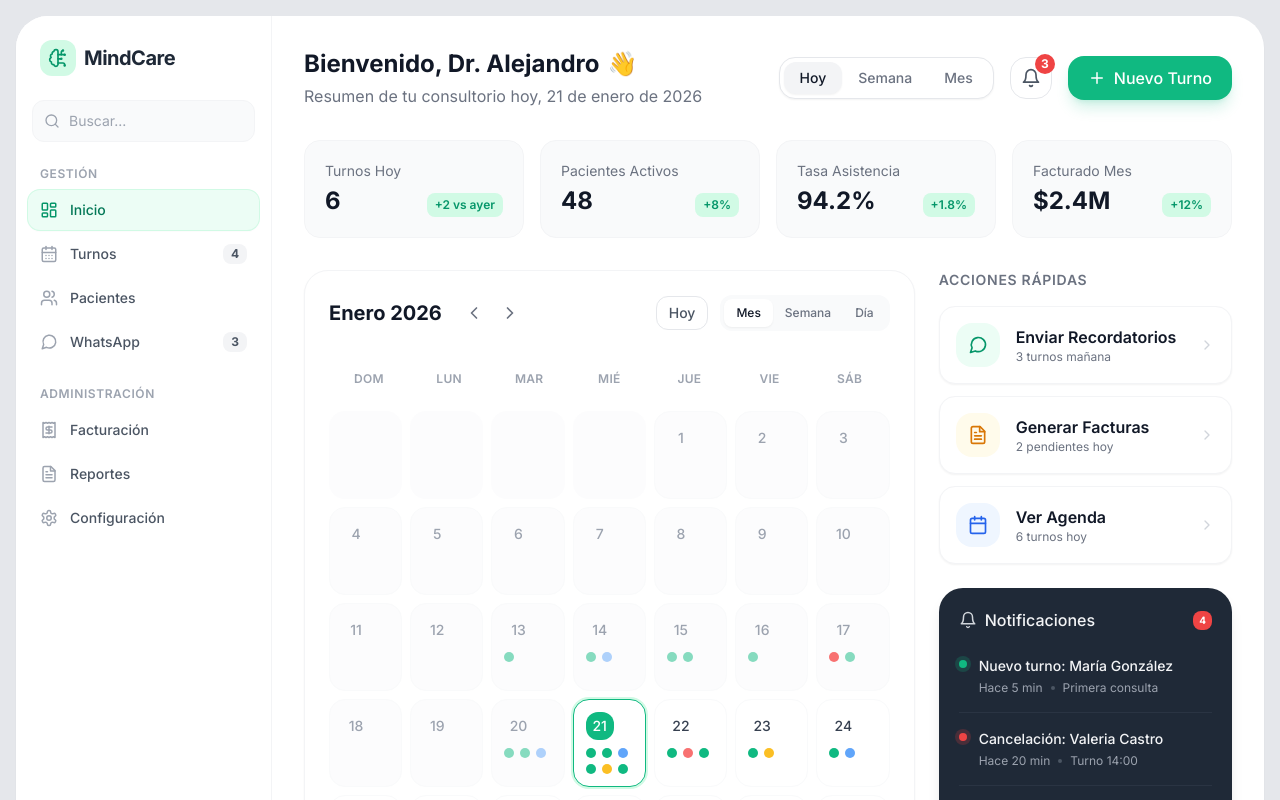
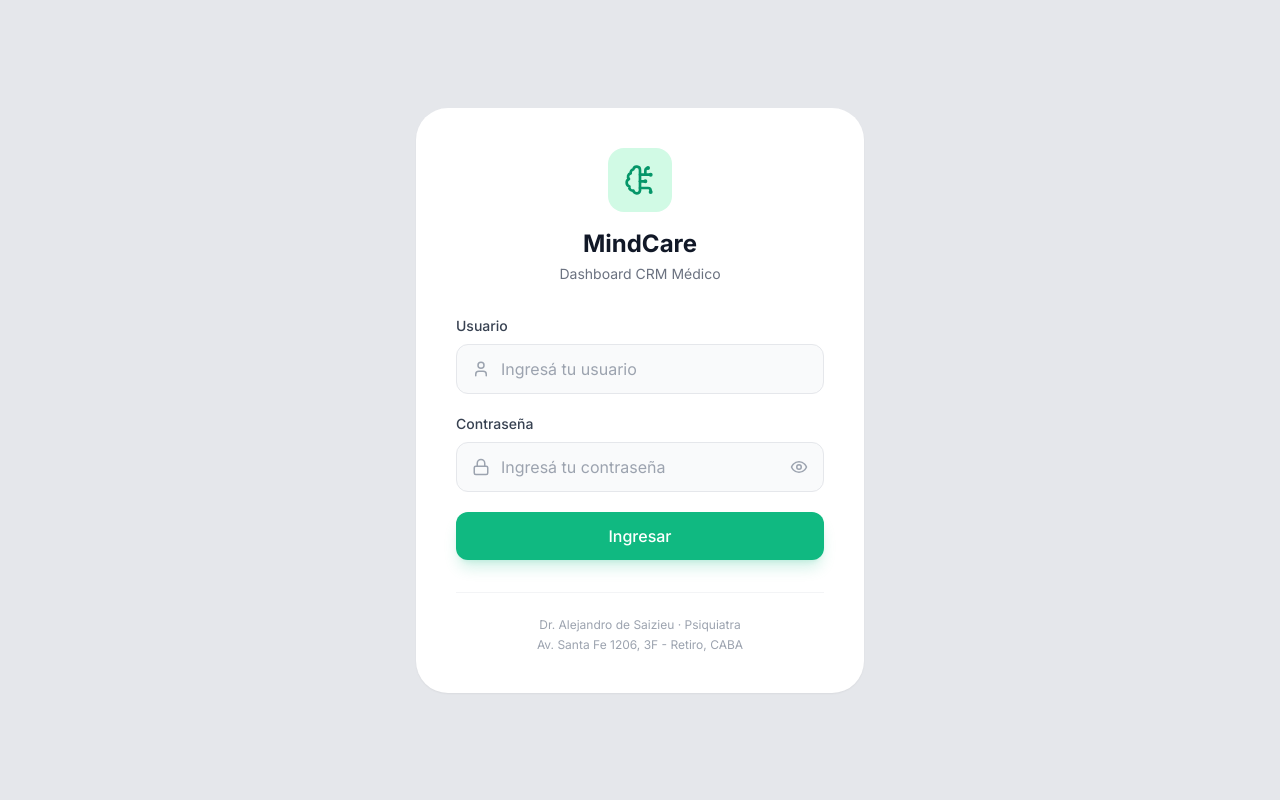
Before and after one commit to aidaptivecom-pixel/CRM-MEDICO, a React (Vite) app: page / in a window 1280 px wide. Shown: the top 800 px of the page. Built offline with nearby package versions, Linux system fonts and the light colour scheme.

Commit message:
feat: agregar página de login
- LoginPage con diseño consistente
- Usuario: alejandro / Contraseña: 1234
- Persistencia con localStorage
- Botón logout funcional en sidebar
- Loading state y mensajes de error

```diff
--- a/src/App.tsx
+++ b/src/App.tsx
@@ -1,4 +1,4 @@
-import { useState } from 'react';
+import { useState, useEffect } from 'react';
 import Sidebar from './components/Sidebar';
 import Header from './components/Header';
 import StatCard from './components/StatCard';
@@ -8,6 +8,7 @@ import WhatsAppPage from './components/WhatsAppPage';
 import TurnosPage from './components/TurnosPage';
 import PacientesPage from './components/PacientesPage';
 import FacturacionPage from './components/FacturacionPage';
+import LoginPage from './components/LoginPage';
 
 const stats = [
   { title: 'Turnos Hoy', value: '6', change: '+2 vs ayer' },
@@ -17,7 +18,31 @@ const stats = [
 ];
 
 function App() {
+  const [isAuthenticated, setIsAuthenticated] = useState(false);
   const [currentPage, setCurrentPage] = useState('dashboard');
+
+  // Check if user is already logged in
+  useEffect(() => {
+    const auth = localStorage.getItem('mindcare_auth');
+    if (auth === 'true') {
+      setIsAuthenticated(true);
+    }
+  }, []);
+
+  const handleLogin = () => {
+    setIsAuthenticated(true);
+  };
+
+  const handleLogout = () => {
+    localStorage.removeItem('mindcare_auth');
+    setIsAuthenticated(false);
+    setCurrentPage('dashboard');
+  };
+
+  // Show login page if not authenticated
+  if (!isAuthenticated) {
+    return <LoginPage onLogin={handleLogin} />;
+  }
 
   const getPageTitle = () => {
     switch(currentPage) {
@@ -104,7 +129,7 @@ function App() {
       {/* Single container with rounded corners */}
       <div className="bg-white rounded-[32px] min-h-[calc(100vh-32px)] shadow-sm flex overflow-hidden">
         {/* Sidebar inside the container */}
-        <Sidebar currentPage={currentPage} onNavigate={setCurrentPage} />
+        <Sidebar currentPage={currentPage} onNavigate={setCurrentPage} onLogout={handleLogout} />
 
         {/* Main content */}
         <main className="flex-1 p-6 lg:p-8 overflow-auto">
--- /dev/null
+++ b/src/components/LoginPage.tsx
@@ -0,0 +1,130 @@
+import React, { useState } from 'react';
+import { BrainCircuit, Eye, EyeOff, Lock, User } from 'lucide-react';
+
+interface LoginPageProps {
+  onLogin: () => void;
+}
+
+const LoginPage: React.FC<LoginPageProps> = ({ onLogin }) => {
+  const [username, setUsername] = useState('');
+  const [password, setPassword] = useState('');
+  const [showPassword, setShowPassword] = useState(false);
+  const [error, setError] = useState('');
+  const [isLoading, setIsLoading] = useState(false);
+
+  const handleSubmit = (e: React.FormEvent) => {
+    e.preventDefault();
+    setError('');
+    setIsLoading(true);
+
+    // Simulate loading
+    setTimeout(() => {
+      if (username === 'alejandro' && password === '1234') {
+        localStorage.setItem('mindcare_auth', 'true');
+        onLogin();
+      } else {
+        setError('Usuario o contraseña incorrectos');
+        setIsLoading(false);
+      }
+    }, 800);
+  };
+
+  return (
+    <div className="min-h-screen bg-gray-200 p-4 flex items-center justify-center">
+      <div className="bg-white rounded-[32px] shadow-sm w-full max-w-md p-8 md:p-10">
+        {/* Logo */}
+        <div className="flex flex-col items-center mb-8">
+          <div className="w-16 h-16 bg-emerald-100 rounded-2xl flex items-center justify-center text-emerald-600 mb-4">
+            <BrainCircuit size={32} />
+          </div>
+          <h1 className="text-2xl font-bold text-gray-900">MindCare</h1>
+          <p className="text-gray-500 text-sm mt-1">Dashboard CRM Médico</p>
+        </div>
+
+        {/* Form */}
+        <form onSubmit={handleSubmit} className="space-y-5">
+          {/* Username */}
+          <div>
+            <label className="block text-sm font-medium text-gray-700 mb-2">
+              Usuario
+            </label>
+            <div className="relative">
+              <User className="absolute left-4 top-1/2 -translate-y-1/2 text-gray-400" size={18} />
+              <input
+                type="text"
+                value={username}
+                onChange={(e) => setUsername(e.target.value)}
+                placeholder="Ingresá tu usuario"
+                className="w-full bg-gray-50 border border-gray-200 rounded-xl pl-11 pr-4 py-3 text-gray-900 placeholder-gray-400 focus:outline-none focus:ring-2 focus:ring-emerald-100 focus:border-emerald-300 transition-all"
+                required
+              />
+            </div>
+          </div>
+
+          {/* Password */}
+          <div>
+            <label className="block text-sm font-medium text-gray-700 mb-2">
+              Contraseña
+            </label>
+            <div className="relative">
+              <Lock className="absolute left-4 top-1/2 -translate-y-1/2 text-gray-400" size={18} />
+              <input
+                type={showPassword ? 'text' : 'password'}
+                value={password}
+                onChange={(e) => setPassword(e.target.value)}
+                placeholder="Ingresá tu contraseña"
+                className="w-full bg-gray-50 border border-gray-200 rounded-xl pl-11 pr-12 py-3 text-gray-900 placeholder-gray-400 focus:outline-none focus:ring-2 focus:ring-emerald-100 focus:border-emerald-300 transition-all"
+                required
+              />
+              <button
+                type="button"
+                onClick={() => setShowPassword(!showPassword)}
+                className="absolute right-4 top-1/2 -translate-y-1/2 text-gray-400 hover:text-gray-600 transition-colors"
+              >
+                {showPassword ? <EyeOff size={18} /> : <Eye size={18} />}
+              </button>
+            </div>
+          </div>
+
+          {/* Error message */}
+          {error && (
+            <div className="bg-red-50 text-red-600 text-sm px-4 py-3 rounded-xl border border-red-100">
+              {error}
+            </div>
+          )}
+
+          {/* Submit button */}
+          <button
+            type="submit"
+            disabled={isLoading}
+            className="w-full bg-emerald-500 hover:bg-emerald-600 disabled:bg-emerald-300 text-white font-medium py-3 px-4 rounded-xl transition-all shadow-lg shadow-emerald-500/20 active:scale-[0.98] disabled:active:scale-100"
+          >
+            {isLoading ? (
+              <span className="flex items-center justify-center gap-2">
+                <svg className="animate-spin h-5 w-5" viewBox="0 0 24 24">
+                  <circle className="opacity-25" cx="12" cy="12" r="10" stroke="currentColor" strokeWidth="4" fill="none" />
+                  <path className="opacity-75" fill="currentColor" d="M4 12a8 8 0 018-8V0C5.373 0 0 5.373 0 12h4zm2 5.291A7.962 7.962 0 014 12H0c0 3.042 1.135 5.824 3 7.938l3-2.647z" />
+                </svg>
+                Ingresando...
+              </span>
+            ) : (
+              'Ingresar'
+            )}
+          </button>
+        </form>
+
+        {/* Footer */}
+        <div className="mt-8 pt-6 border-t border-gray-100 text-center">
+          <p className="text-xs text-gray-400">
+            Dr. Alejandro de Saizieu · Psiquiatra
+          </p>
+          <p className="text-xs text-gray-400 mt-1">
+            Av. Santa Fe 1206, 3F - Retiro, CABA
+          </p>
+        </div>
+      </div>
+    </div>
+  );
+};
+
+export default LoginPage;
--- a/src/components/Sidebar.tsx
+++ b/src/components/Sidebar.tsx
@@ -16,9 +16,10 @@ import {
 interface SidebarProps {
   currentPage: string;
   onNavigate: (page: string) => void;
+  onLogout?: () => void;
 }
 
-const Sidebar: React.FC<SidebarProps> = ({ currentPage, onNavigate }) => {
+const Sidebar: React.FC<SidebarProps> = ({ currentPage, onNavigate, onLogout }) => {
   return (
     <aside className="hidden md:flex flex-col w-64 bg-white border-r border-gray-100 flex-shrink-0">
       {/* Logo */}
@@ -118,7 +119,11 @@ const Sidebar: React.FC<SidebarProps> = ({ currentPage, onNavigate }) => {
             <p className="text-sm font-bold text-gray-900 truncate">Dr. Alejandro S.</p>
             <p className="text-xs text-gray-500 truncate">Psiquiatra</p>
           </div>
-          <button className="text-gray-400 hover:text-gray-600 p-1 hover:bg-gray-200 rounded-lg transition-colors">
+          <button
+            onClick={onLogout}
+            className="text-gray-400 hover:text-red-500 p-1.5 hover:bg-red-50 rounded-lg transition-colors"
+            title="Cerrar sesión"
+          >
             <LogOut size={16} />
           </button>
         </div>
```
